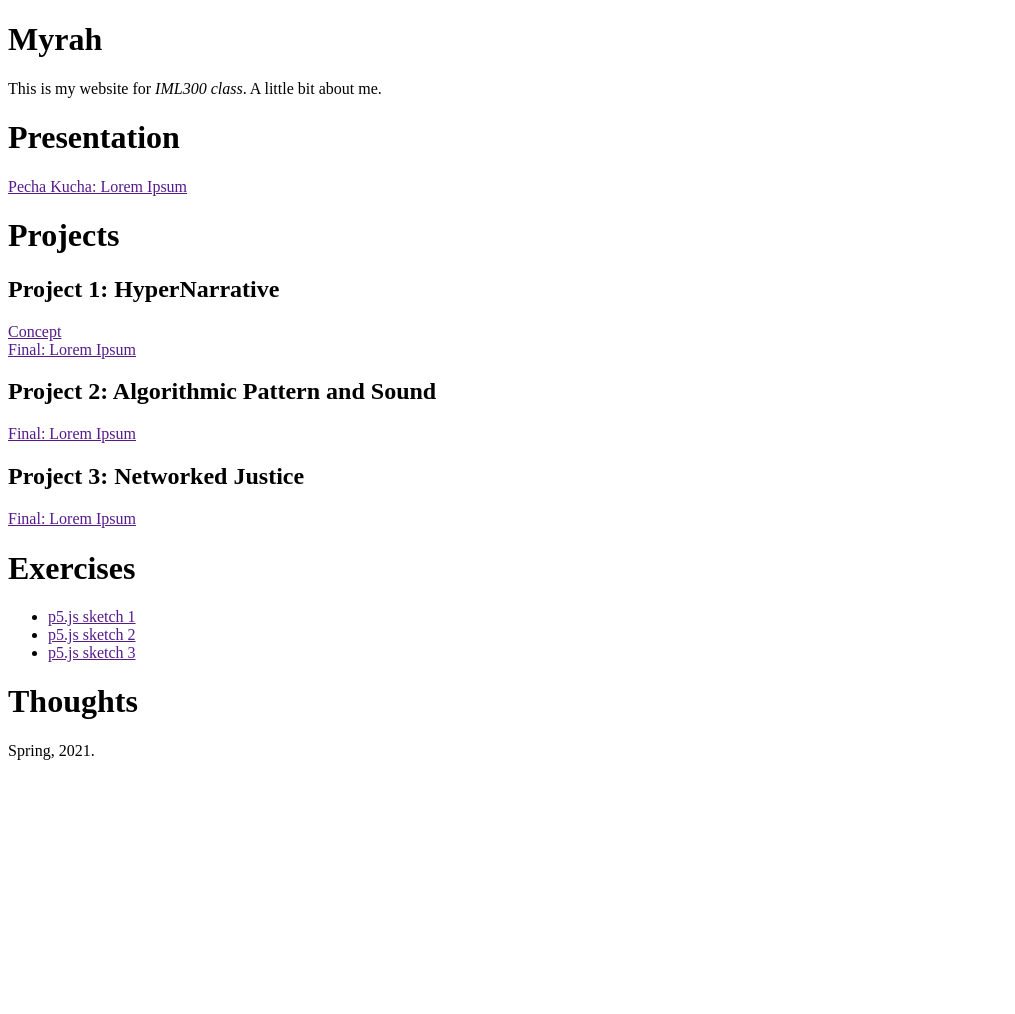
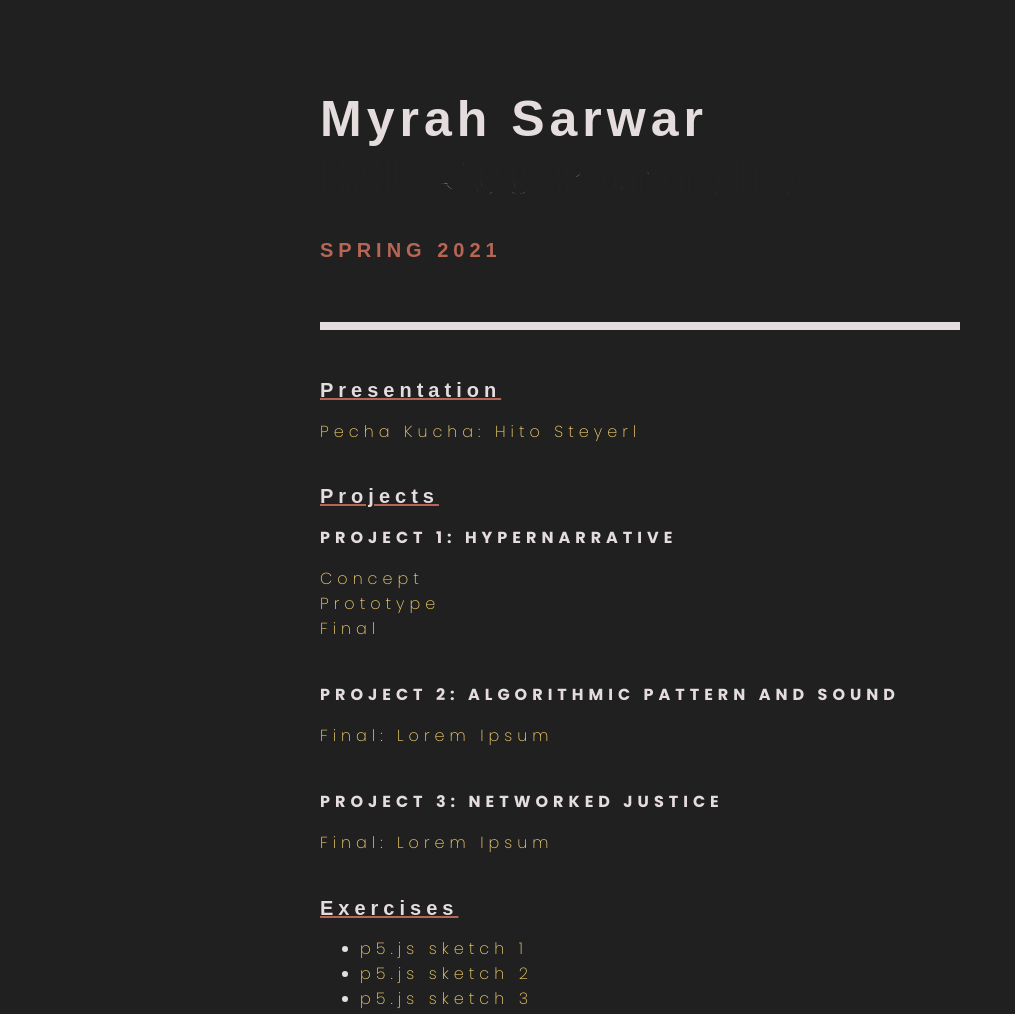
Before and after one commit to myrahsa/iml300, a plain HTML site: page index.html in a window 1280 px wide. Shown: the top 1014 px of the page, without its empty margins (0-1015 px from the left). Before the commit the page ends 800 px from the top, so only its background shows below. Drawn offline with Linux system fonts and the light colour scheme; a web font is replaced by a local one.

Commit message:
update 1

```diff
--- a/index.html
+++ b/index.html
@@ -3,46 +3,53 @@
 
 <head>
     <meta charset="UTF-8">
-    <title>Myrah's Homepage</title> <!--Update with your name-->
+    <title>Myrah Sarwar | IML 300</title>
+    <link rel="stylesheet" href="main.css">
 </head>
 
 <body>
     <div>
-        <h1>Myrah</h1> <!--Update with your name-->
-        <p>This is my website for <i>IML300 class</i>. A little bit about me.</p>
+        <h1>Myrah Sarwar <br>
+            <span class="outline"> IML 300 Portfolio </span>
+        </h1>
+        <h4>SPRING 2021</h4>
+        <br>
+        <hr /><br>
     </div>
 
     <div>
-        <h1>Presentation</h1>
-        <a href="">Pecha Kucha: Lorem Ipsum</a>
-    </div>
+        <h2>Presentation</h2>
+        <a href="">Pecha Kucha: Hito Steyerl</a>
+    </div><br>
 
     <div>
-        <h1>Projects</h1>
-        <h2>Project 1: HyperNarrative</h2>
+        <h2>Projects</h2>
+        <h3>Project 1: HyperNarrative</h3>
         <a href="">Concept</a><br>
+        <a href="">Prototype</a><br>
+        <a href="project-1/index.html">Final</a>
+        <br><br>
+        <h3>Project 2: Algorithmic Pattern and Sound</h3>
         <a href="">Final: Lorem Ipsum</a>
-        <h2>Project 2: Algorithmic Pattern and Sound</h2>
+        <br><br>
+        <h3>Project 3: Networked Justice</h3>
         <a href="">Final: Lorem Ipsum</a>
-        <h2>Project 3: Networked Justice</h2>
-        <a href="">Final: Lorem Ipsum</a>
-    </div>
+    </div><br>
 
     <div>
-        <h1>Exercises</h1>
+        <h2>Exercises</h2>
         <ul>
             <li><a href="">p5.js sketch 1</a></li>
             <li><a href="">p5.js sketch 2</a></li>
             <li><a href="">p5.js sketch 3</a></li>
         </ul>
+    </div><br>
+
+    <div>
+        <h2>Thoughts</h2>
+        <a href="">Discussion Questions</a>
     </div>
 
-    <!--add a h1 element called 'Thoughts' Below-->
-    <h1>Thoughts</h1>
-
     <footer>
-      Spring, 2021.
     </footer>
-</body>
-
-</html>
+</body></html>
--- /dev/null
+++ b/main.css
@@ -0,0 +1,78 @@
+/*--fonts--*/
+
+@import url('https://fonts.googleapis.com/css2?family=Lexend+Mega&display=swap');
+@import url('https://fonts.googleapis.com/css2?family=Poppins:wght@100;200;300;400;500;600;700;800&display=swap');
+
+
+
+/*--header--*/
+
+h1 {
+    font-family: 'Lexend Mega', sans-serif;
+    font-size: 50px;
+}
+
+h4 {
+    font-family: 'Lexend Mega', sans-serif;
+    color: #b76655;
+    font-size: 20px;
+}
+
+hr {
+    height: 8px;
+    background-color: #e4dcdd;
+    border: 0;
+}
+
+.outline {
+    color: transparent;
+    -webkit-text-stroke-width: 0.01px;
+    -webkit-text-stroke-color: #e4dcdd;
+}
+
+
+
+/*--body--*/
+
+h2 {
+    font-family: 'Lexend Mega', sans-serif;
+    font-size: 20px;
+    text-decoration: underline;
+    text-decoration-color: #b76655;
+}
+
+h3 {
+    font-family: 'Poppins', sans-serif;
+    font-weight: 700;
+    text-transform: uppercase;
+    font-size: 16px;
+}
+
+body {
+    background-color: #202020;
+    color: #e4dcdd;
+
+    margin-left: 25%;
+    margin-right: 25%;
+    margin-top: 7%;
+    margin-bottom: 7%;
+
+    font-family: 'Poppins', sans-serif;
+    font-weight: 200;
+    letter-spacing: 5px;
+    font-size: 16px;
+}
+
+
+
+/*--links--*/
+
+a {
+    text-decoration: none;
+    color: #F4D06F;
+
+}
+
+a:hover {
+    color: #b76655;
+}
--- a/project-1/style.css
+++ b/project-1/style.css
@@ -1,9 +1,4 @@
 /*--text + fonts--*/
-
-@font-face {
-    font-family: "dogicapixel";
-    src: url(asset/dogicapixel.ttf) format("truetype");
-}
 
 @font-face {
     font-family: "silkscreen";
@@ -13,32 +8,6 @@
 @font-face {
     font-family: "silkscreen-exp";
     src: url(asset/slkscre.ttf) format("truetype");
-}
-
-@font-face {
-    font-family: "pixelmix";
-    src: url(asset/pixelmix.ttf) format("truetype");
-}
-
-.dark {
-    color: #232323;
-}
-
-.light {
-    color: #f7f7f7;
-}
-
-.x {
-    font-size: 1.5em
-}
-
-.y {
-    color: #c4d31f
-}
-
-.z {
-    color: #c4d31f;
-    font-size: 2em;
 }
 
 
@@ -68,6 +37,7 @@ body {
     cursor: url(asset/cursor-rsz.png), auto;
 }
 
+
 a {
     color: #c4d31f;
 }
@@ -78,13 +48,11 @@ a:link {
     cursor: url(asset/cursor-rsz.png), default;
 }
 
-
 a:visited {
     text-decoration: none;
     color: #c4d31f;
     cursor: url(asset/cursor-rsz.png), default;
 }
-
 
 a:hover {
     text-decoration: none;
@@ -92,12 +60,12 @@ a:hover {
     cursor: url(asset/cursor-rsz.png), default;
 }
 
-
 a:active {
     text-decoration: none;
     color: #c4d31f;
     cursor: url(asset/cursor-rsz.png), default;
 }
+
 
 summary {
     border: none;
@@ -117,8 +85,8 @@ summary::-webkit-details-marker {
     display: none;
 }
 
-.y-sh{
-text-shadow: 2px 1px 7px rgba(0,0,0,0.1);
+.y-sh {
+    text-shadow: 2px 1px 7px rgba(0, 0, 0, 0.1);
 }
 
 
@@ -188,7 +156,6 @@ text-shadow: 2px 1px 7px rgba(0,0,0,0.1);
 
 .bg-calm {
     background-image: url(asset/calm.gif);
-    padding-top: 2em;
     text-align: right;
     display: grid;
 }
@@ -221,7 +188,7 @@ text-shadow: 2px 1px 7px rgba(0,0,0,0.1);
     background-image: url(asset/rain.gif);
     text-align: left;
     padding: 3em;
-text-shadow: 2px 1px 7px #fff;
+    text-shadow: 2px 1px 7px #fff;
 }
 
 .bg-snow {
```
Also changed, not shown: project-1/busy.html (+3 -5 lines), project-1/calm.html (+8 -18 lines), project-1/coff.html (+1 -1 lines), project-1/dark.html (+6 -16 lines), project-1/fast.html (+3 -5 lines), project-1/index.html (+1 -3 lines), project-1/loading.html (+1 -3 lines), project-1/main.html (+1 -3 lines), project-1/pcity.html (+6 -8 lines), project-1/rain.html (+1 -1 lines), project-1/snow.html (+2 -4 lines), project-1/stars.html (+3 -5 lines), 2 other files.
